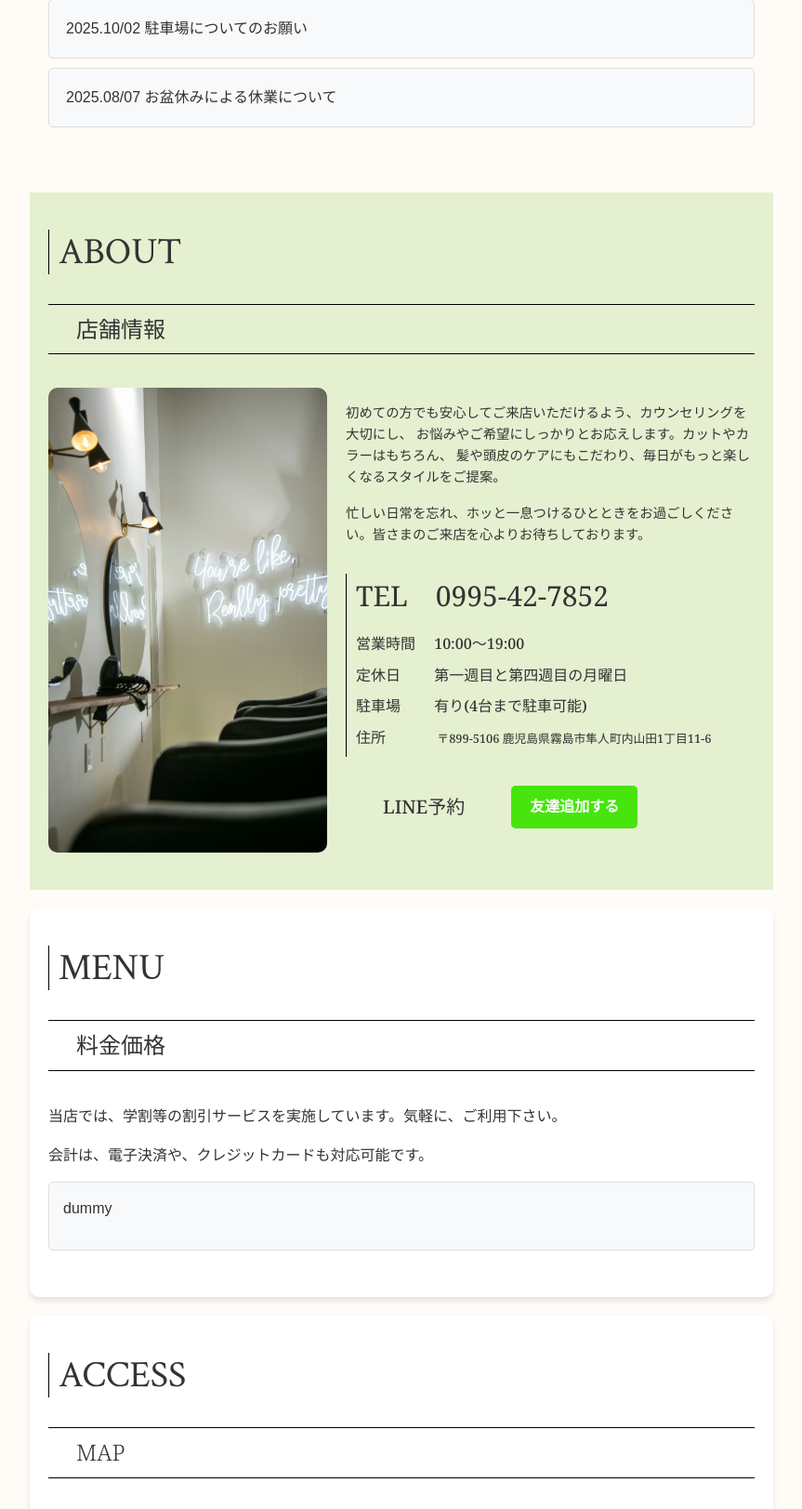
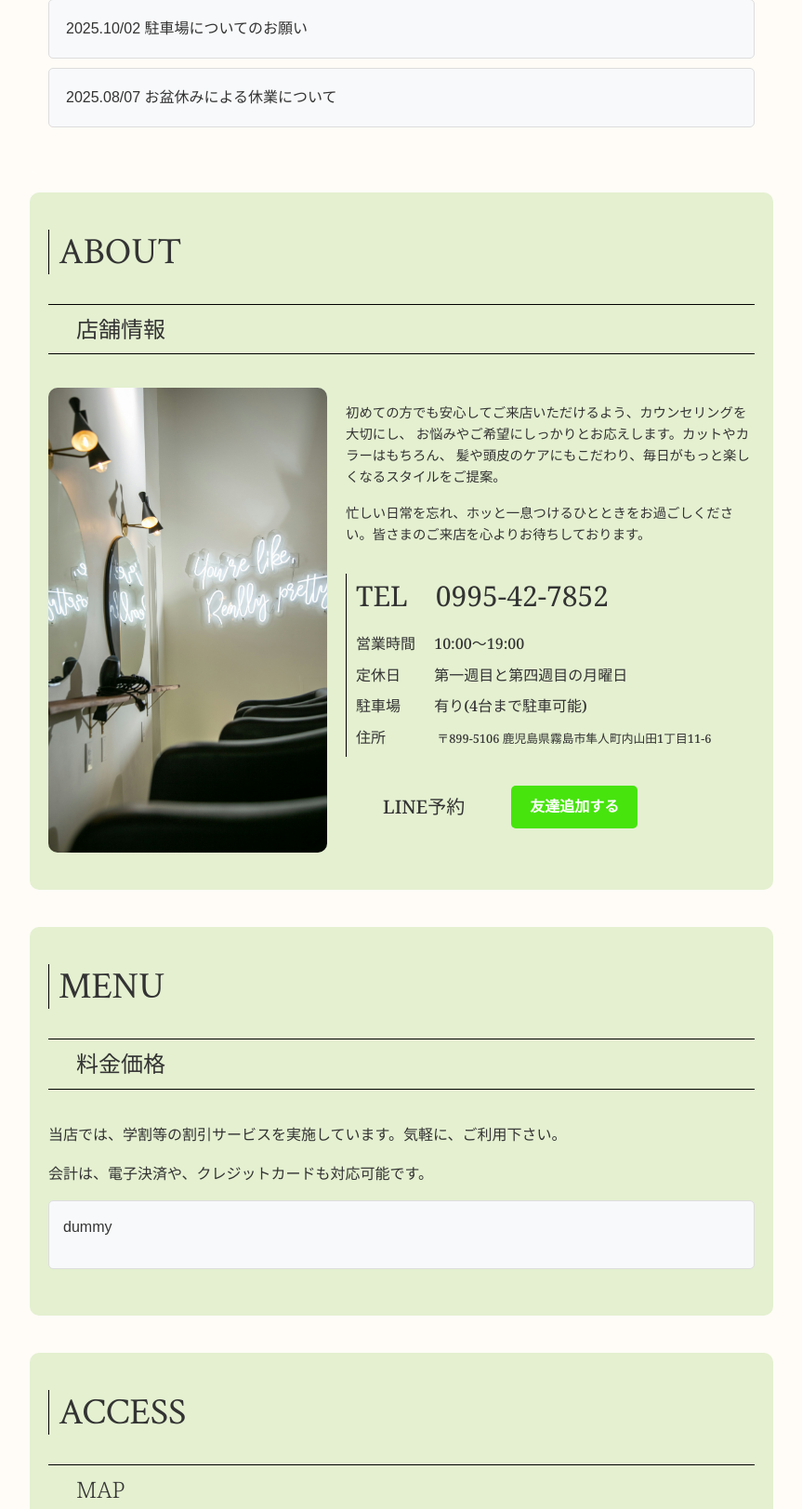
Before and after one commit to Naru081/salon-site, a PHP site: page /html/index.html in a window 1280 px wide. Shown: the part 1060-2683 px from the top of the page at 93% size, without its empty margins (208-1071 px from the left). Run offline with PHP 8.4, Linux system fonts and the light colour scheme.

```diff
--- a/css/style.css
+++ b/css/style.css
@@ -116,6 +116,7 @@ header {
     padding: 40px 20px;
     margin: 20px auto;
     max-width: 800px;
+    border-radius: 10px;
 }
 
 /* テキストのFlexBox */
@@ -234,14 +235,20 @@ a.linelink{
 
 /* MENUセクション */
 #menu {
-    background-color: #fff; /* 背景色を白に */
+    background-color: #E4F0D0;
     padding: 40px 20px;
-    margin: 20px auto;
+    margin: 40px auto;
     max-width: 800px;
     border-radius: 10px;
-    box-shadow: 0 4px 6px rgba(0, 0, 0, 0.1);
 }
-
+/* MENUテキスト */
+p.menu-text{
+    font-family: 'Noto Serif', serif;
+    font-optical-sizing: auto;
+    font-weight: 500;
+    font-style: regular;
+}
+/* ダミーボックス */
 .menu-item {
     background-color: #f8f9fa;
     padding: 15px;
@@ -252,12 +259,11 @@ a.linelink{
 
 /* ACCESSセクション */
 #access {
-    background-color: #fff; /* 背景色を白に */
+    background-color: #E4F0D0; /* 背景色を白に */
     padding: 40px 20px;
-    margin: 20px auto;
+    margin: 40px auto;
     max-width: 800px;
     border-radius: 10px;
-    box-shadow: 0 4px 6px rgba(0, 0, 0, 0.1);
 }
 
 
--- a/html/index.html
+++ b/html/index.html
@@ -119,9 +119,9 @@
         <section id="menu">
             <h2 class="section-title">MENU</h2>
             <h3 class="sub-titile">料金価格</h3>
-            <div class="mune-tixt">
-                <p>当店では、学割等の割引サービスを実施しています。気軽に、ご利用下さい。</p>
-                <p>会計は、電子決済や、クレジットカードも対応可能です。</p>
+            <div class="menu-text">
+                <p class="menu-text">当店では、学割等の割引サービスを実施しています。気軽に、ご利用下さい。</p>
+                <p class="menu-text">会計は、電子決済や、クレジットカードも対応可能です。</p>
             </div>
             <!-- ダミーデータ -->
             <div class="menu-item">
```
